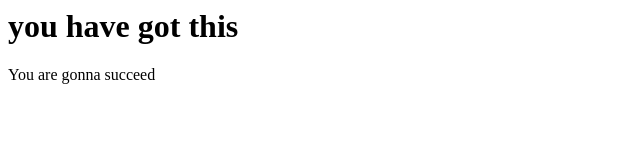
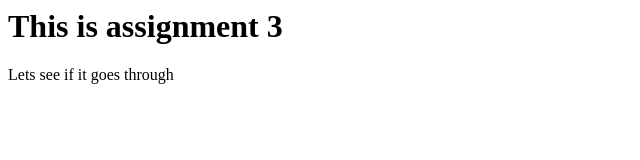
Before and after one commit to sudeepcool17/jenkinsprodrepo, a plain HTML site: page index.html in a window 1280 px wide. Shown: the whole page, without its empty margins (0-640 px from the left). Drawn offline with Linux system fonts and the light colour scheme.

Commit message:
first commit develop

```diff
--- a/index.html
+++ b/index.html
@@ -4,8 +4,8 @@
 </head>
 <body>
 
-<h1>you have got this</h1>
-<p>You are gonna succeed</p>
+<h1>This is assignment 3</h1>
+<p>Lets see if it goes through</p>
 
 </body>
 </html>
```
Also changed, not shown: file3.txt (added).
